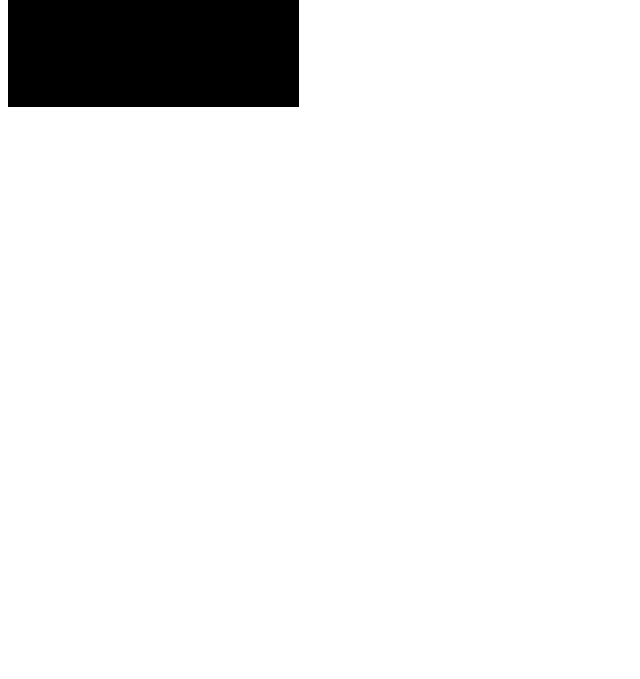
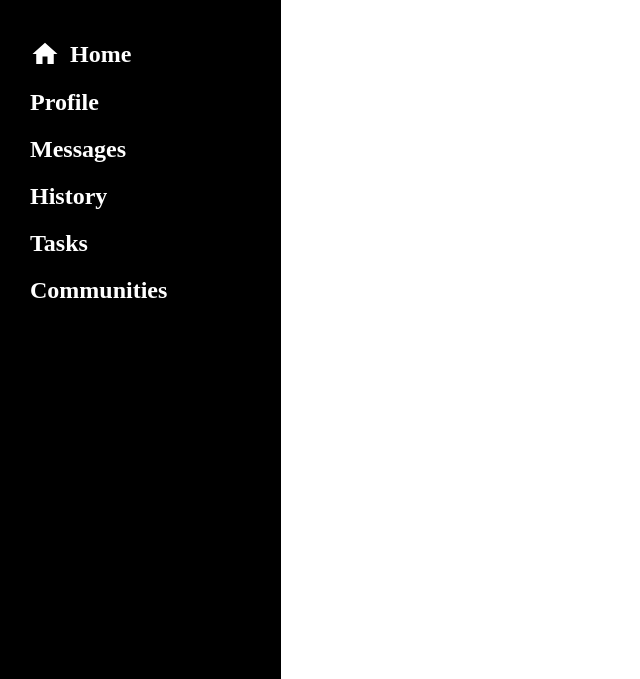
Before and after one commit to ArenaofDust/Admin-Dashboard, a plain HTML site: page index.html in a window 1280 px wide. Shown: the part 121-800 px from the top of the page, without its empty margins (0-640 px from the left). Drawn offline with Linux system fonts and the light colour scheme.

Commit message:
Finished sidebar: dashboard, svg, iconbar

```diff
--- a/index.html
+++ b/index.html
@@ -16,7 +16,27 @@
             </div>
 
             <div class="main-sidebar">
+                <div class="main-side-icon">
+                    <svg xmlns="http://www.w3.org/2000/svg" viewBox="0 0 24 24"><path fill="white" d="M10,20V14H14V20H19V12H22L12,3L2,12H5V20H10Z" /></svg>
+                    <h2>Home</h2>
+                </div>
+                <div class="main-side-icon">
+                    <h2>Profile</h2>
+                </div>
+                <div class="main-side-icon">
+                    <h2>Messages</h2>
+                </div>
+                <div class="main-side-icon">
+                    <h2>History</h2>
+                </div>
+                <div class="main-side-icon">
+                    <h2>Tasks</h2>
 
+                </div>
+                <div class="main-side-icon">
+                    <h2>Communities</h2>
+
+                </div>
             </div>
         </sidebar>
     </div>
--- a/styles.css
+++ b/styles.css
@@ -1,9 +1,15 @@
+* {
+    margin: 0;
+    padding: 0;
+    box-sizing: border-box;
+}
+
 body {
-    height: 100%;
+    height: 100vh;
 }
 
 .page-container {
-    height: 100%;
+    height: 100vh;
     display: grid;
     grid-template-rows: 1fr 4fr;
     grid-template-columns: 1fr 4fr;
@@ -14,11 +20,14 @@ body {
 }
 
 .sidebar {
+    color: white;
+    grid-row: 1 / 3;
+    background-color: black;
+
     display: flex;
-    grid-row: 1 / 3;
     flex-direction: column;
     gap: 80px;
-    background-color: black;
+
 }
 
 #logo {
@@ -28,9 +37,31 @@ body {
 .dash-bar {
     display: flex;
     align-items: center;
-    gap: 30px;
+    gap: 20px;
 }
 
-.dash-bar h1 {
+/*.dash-bar h1 {
     color: white;
 }
+
+h2 {
+    color: white;
+}
+*/
+
+.main-sidebar {
+    display: flex;
+    flex-direction: column;
+    gap: 20px;
+}
+
+.main-side-icon {
+    display: flex;
+    align-items: center;
+    gap: 10px;
+}
+
+svg {
+    fill: white;
+    height: 30px;
+}
```
Also changed, not shown: images/home.svg (added).
